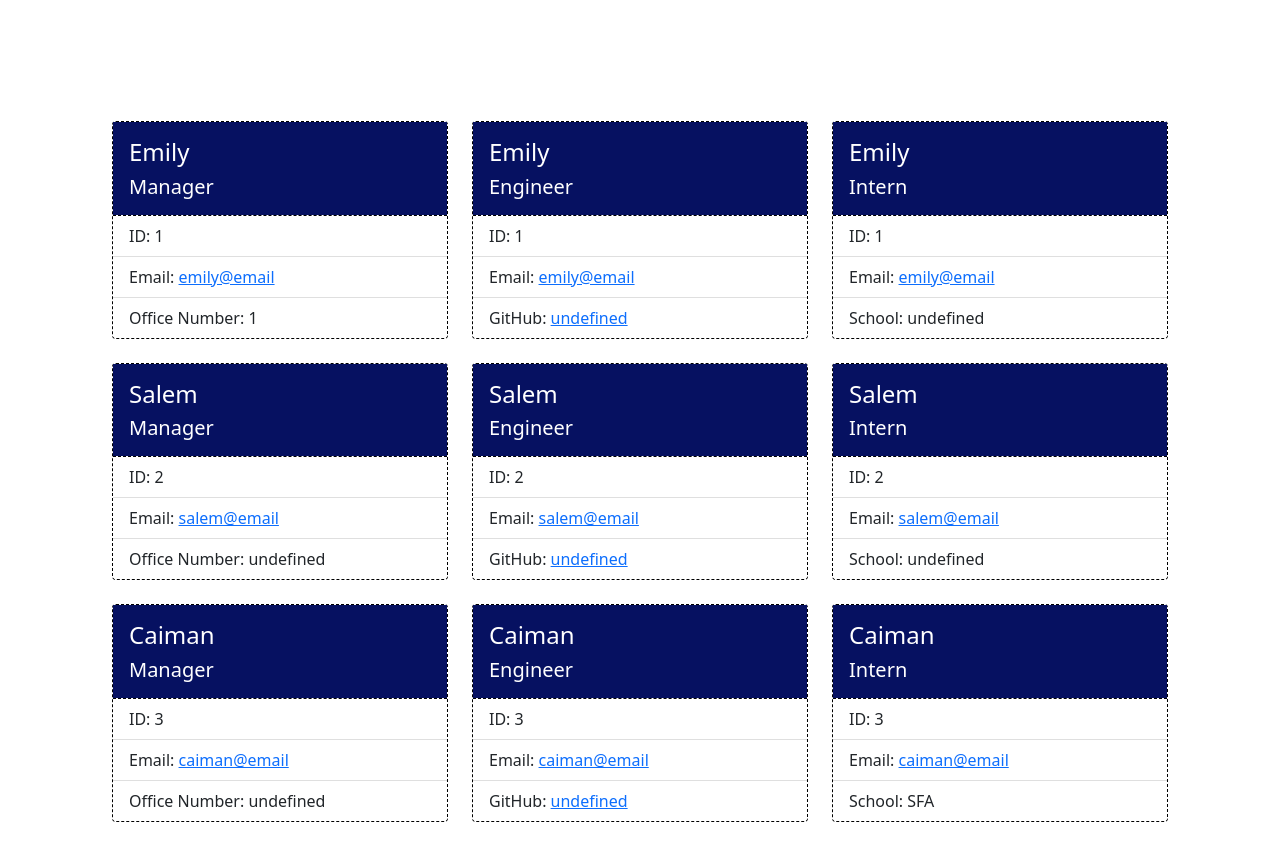
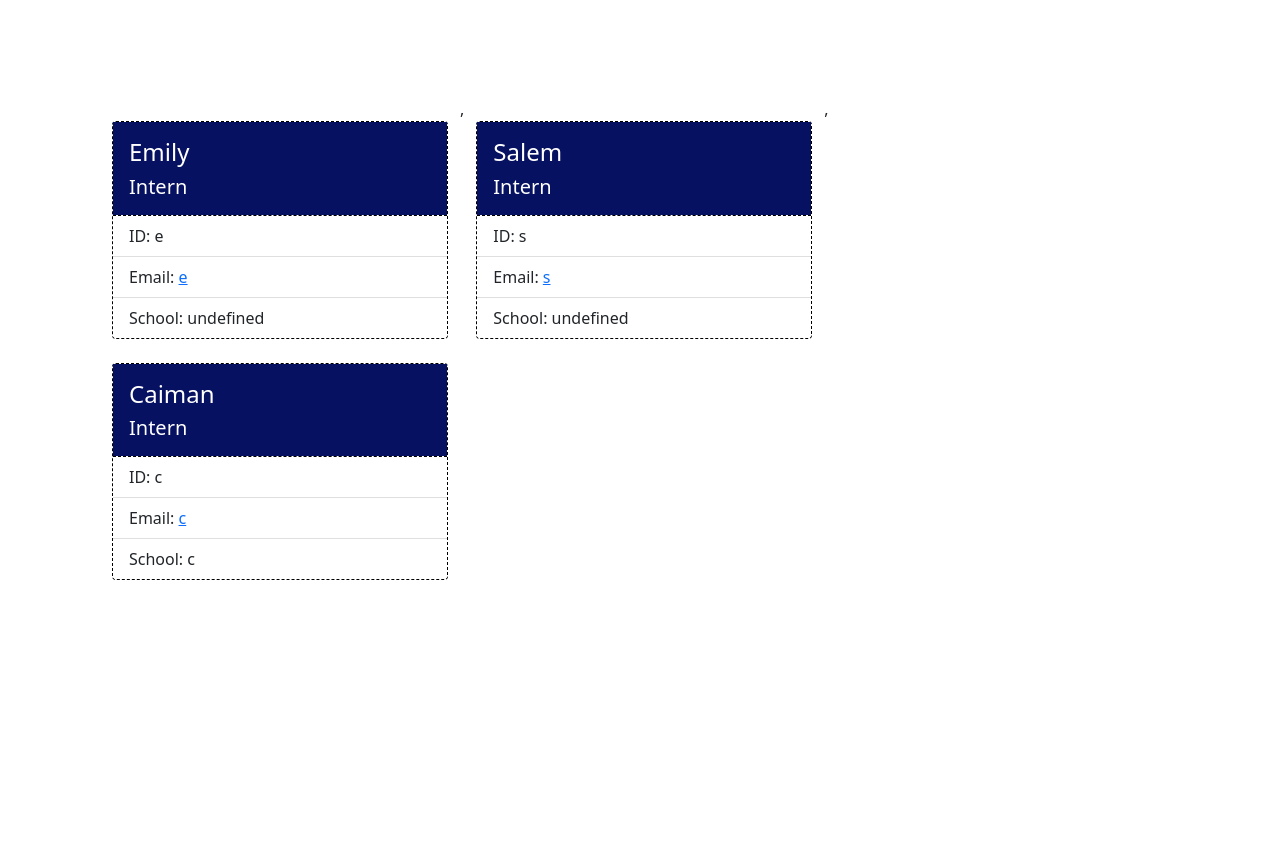
Before and after one commit to Emilyrh1058/Ch-10---Team-Profile-Generator, a website: page index.html in a window 1280 px wide. Shown: the part 100-960 px from the top of the page. After the commit the page ends 800 px from the top, so only its background shows below. Drawn offline with nearby package versions, Linux system fonts and the light colour scheme.

Commit message:
fixed card issue, but now it's only rendering one position per entry. will work on tomorrow

```diff
--- a/index.html
+++ b/index.html
@@ -21,72 +21,16 @@
       <div class="card h-100">
         <div class="card-body">
           <h4 class="card-title">Emily</h4>
-          <h5 class="card-text">Manager</h5>
-        </div>
-        <ul class="list-group list-group-flush">
-          <li class="list-group-item">ID: 1</li>
-          <li class="list-group-item">Email: <a href="mailto:emily@email" class="card-link">emily@email</a></li>
-          <li class="list-group-item">Office Number: 1</li>
-        </ul>
-      </div>
-    </div>
-
-      <div class="col">
-      <div class="card h-100">
-        <div class="card-body">
-          <h4 class="card-title">Emily</h4>
-          <h5 class="card-text">Engineer</h5>
-        </div>
-        <ul class="list-group list-group-flush">
-          <li class="list-group-item">ID: 1</li>
-          <li class="list-group-item">Email: <a href="mailto:emily@email" class="card-link">emily@email</a></li>
-          <li class="list-group-item">GitHub: <a href="https://github.com/undefined" target="_blank" class="card-link">undefined</a></li>
-        </ul>
-      </div>
-    </div>
-
-      <div class="col">
-      <div class="card h-100">
-        <div class="card-body">
-          <h4 class="card-title">Emily</h4>
           <h5 class="card-text">Intern</h5>
         </div>
         <ul class="list-group list-group-flush">
-          <li class="list-group-item">ID: 1</li>
-          <li class="list-group-item">Email: <a href="mailto:emily@email" class="card-link">emily@email</a></li>
+          <li class="list-group-item">ID: e</li>
+          <li class="list-group-item">Email: <a href="mailto:e" class="card-link">e</a></li>
           <li class="list-group-item">School: undefined</li>
         </ul>
       </div>
     </div>
-
-      <div class="col">
-      <div class="card h-100">
-        <div class="card-body">
-          <h4 class="card-title">Salem</h4>
-          <h5 class="card-text">Manager</h5>
-        </div>
-        <ul class="list-group list-group-flush">
-          <li class="list-group-item">ID: 2</li>
-          <li class="list-group-item">Email: <a href="mailto:salem@email" class="card-link">salem@email</a></li>
-          <li class="list-group-item">Office Number: undefined</li>
-        </ul>
-      </div>
-    </div>
-
-      <div class="col">
-      <div class="card h-100">
-        <div class="card-body">
-          <h4 class="card-title">Salem</h4>
-          <h5 class="card-text">Engineer</h5>
-        </div>
-        <ul class="list-group list-group-flush">
-          <li class="list-group-item">ID: 2</li>
-          <li class="list-group-item">Email: <a href="mailto:salem@email" class="card-link">salem@email</a></li>
-          <li class="list-group-item">GitHub: <a href="https://github.com/undefined" target="_blank" class="card-link">undefined</a></li>
-        </ul>
-      </div>
-    </div>
-
+    ,
       <div class="col">
       <div class="card h-100">
         <div class="card-body">
@@ -94,41 +38,13 @@
           <h5 class="card-text">Intern</h5>
         </div>
         <ul class="list-group list-group-flush">
-          <li class="list-group-item">ID: 2</li>
-          <li class="list-group-item">Email: <a href="mailto:salem@email" class="card-link">salem@email</a></li>
+          <li class="list-group-item">ID: s</li>
+          <li class="list-group-item">Email: <a href="mailto:s" class="card-link">s</a></li>
           <li class="list-group-item">School: undefined</li>
         </ul>
       </div>
     </div>
-
-      <div class="col">
-      <div class="card h-100">
-        <div class="card-body">
-          <h4 class="card-title">Caiman</h4>
-          <h5 class="card-text">Manager</h5>
-        </div>
-        <ul class="list-group list-group-flush">
-          <li class="list-group-item">ID: 3</li>
-          <li class="list-group-item">Email: <a href="mailto:caiman@email" class="card-link">caiman@email</a></li>
-          <li class="list-group-item">Office Number: undefined</li>
-        </ul>
-      </div>
-    </div>
-
-      <div class="col">
-      <div class="card h-100">
-        <div class="card-body">
-          <h4 class="card-title">Caiman</h4>
-          <h5 class="card-text">Engineer</h5>
-        </div>
-        <ul class="list-group list-group-flush">
-          <li class="list-group-item">ID: 3</li>
-          <li class="list-group-item">Email: <a href="mailto:caiman@email" class="card-link">caiman@email</a></li>
-          <li class="list-group-item">GitHub: <a href="https://github.com/undefined" target="_blank" class="card-link">undefined</a></li>
-        </ul>
-      </div>
-    </div>
-
+    ,
       <div class="col">
       <div class="card h-100">
         <div class="card-body">
@@ -136,9 +52,9 @@
           <h5 class="card-text">Intern</h5>
         </div>
         <ul class="list-group list-group-flush">
-          <li class="list-group-item">ID: 3</li>
-          <li class="list-group-item">Email: <a href="mailto:caiman@email" class="card-link">caiman@email</a></li>
-          <li class="list-group-item">School: SFA</li>
+          <li class="list-group-item">ID: c</li>
+          <li class="list-group-item">Email: <a href="mailto:c" class="card-link">c</a></li>
+          <li class="list-group-item">School: c</li>
         </ul>
       </div>
     </div>
--- a/lib/engineer.js
+++ b/lib/engineer.js
@@ -1,8 +1,4 @@
-// DEFINE ENGINEER CLASS. MAKE SURE TO EXPORT AND LOOK AT EMPLOYEE.JS
-// EMPLOYEE IS REQUIRED
-
 const Employee = require('./employee');
-
 
 class Engineer extends Employee{
   constructor(name, id, email, github) {
--- a/lib/intern.js
+++ b/lib/intern.js
@@ -1,5 +1,3 @@
-// DEFINE MANAGER CLASS. MAKE SURE TO EXPORT AND LOOK AT EMPLOYEE.JS
-// EMPLOYEE IS REQUIRED
 
 const Employee = require('./employee');
 
```
Also changed, not shown: index.js (+64 -30 lines), lib/employee.js (+6 -8 lines), src/page-template.js (+12 -9 lines), utils/generate-site.js (+1 -21 lines).
